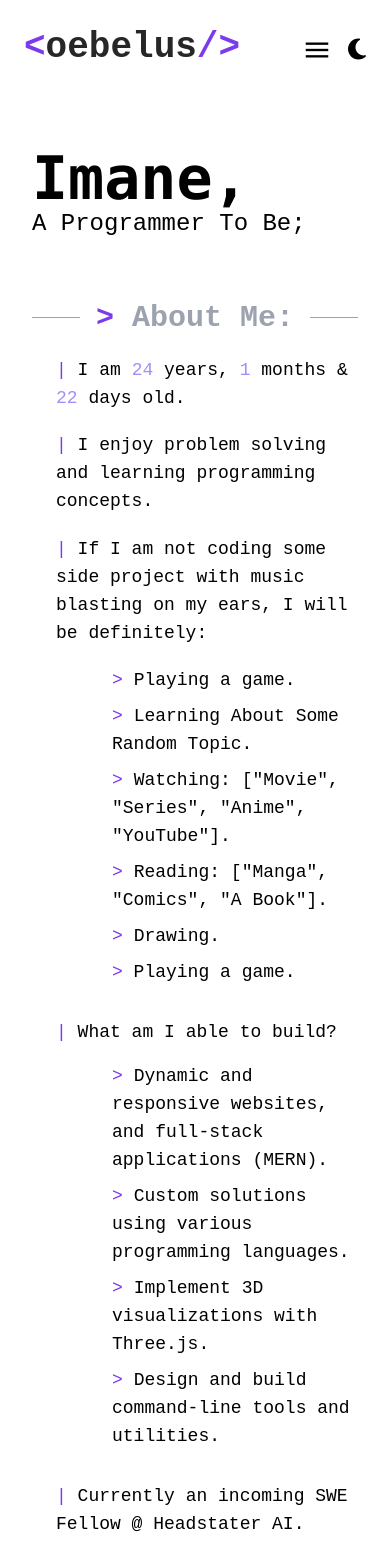
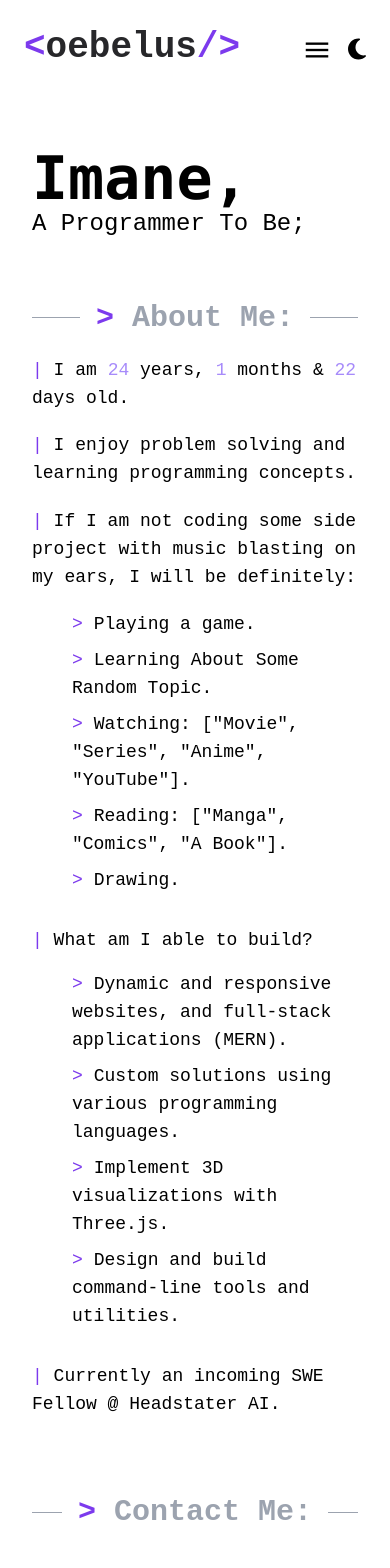
Before and after one commit to oebelus/portfolio, a React (Vite) app: page / in a window 390 px wide. Shown: the top 1568 px of the page. Built offline with nearby package versions, Linux system fonts and the light colour scheme.

Commit message:
fixing the margins

```diff
--- a/src/components/AboutMe.tsx
+++ b/src/components/AboutMe.tsx
@@ -16,29 +16,28 @@ export default function AboutMe() {
                     <span className="text-3xl font-semibold flex-shrink mx-4 text-gray-400"><span className="text-violet-600">{`>`}</span> About Me:</span>
                     <div className="flex-grow border-t border-gray-400"></div>
                 </div>
-                <p className="pl-6 text-lg dark:text-gray-300">
+                <p className="pl-0 md:pl-6 text-lg dark:text-gray-300">
                     <span className="text-violet-600">| </span>I am
                     <span className="text-violet-400"> {getDate().year}</span> years,
                     <span className="text-violet-400"> {getDate().month}</span> months &
                     <span className="text-violet-400"> {getDate().day}</span> days old.
                 </p>
                 <br/>
-                <p className="pl-6 text-lg dark:text-gray-300"><span className="text-violet-600">| </span>I enjoy problem solving and learning programming concepts.</p>
+                <p className="pl-0 md:pl-6 text-lg dark:text-gray-300"><span className="text-violet-600">| </span>I enjoy problem solving and learning programming concepts.</p>
                 <br/>
-                <p className="pl-6 text-lg dark:text-gray-300"><span className="text-violet-600">| </span>If I am not coding some side project with music blasting on my ears, I will be definitely:</p><br/>
+                <p className="pl-0 md:pl-6 text-lg dark:text-gray-300"><span className="text-violet-600">| </span>If I am not coding some side project with music blasting on my ears, I will be definitely:</p><br/>
 
-                <ul className="pl-20 space-y-2 text-lg dark:text-gray-300">
+                <ul className="pl-10 md:pl-20 space-y-2 text-lg dark:text-gray-300">
                     {
                         hobbies.map((hobby, key) => (
                             <li key={key}><span className="text-violet-600">{'>'} </span>{hobby}</li>
                         ))
                     }
-                    <li><span className="text-violet-600">{'>'}</span> Playing a game.</li>
                 </ul>
 
                 <div className="mt-8">
-                    <p className="pl-6 text-lg dark:text-gray-300"><span className="text-violet-600">|</span> What am I able to build?</p>
-                    <ul className="pl-20 mt-4 space-y-2 text-lg dark:text-gray-300">
+                    <p className="pl-0 md:pl-6 text-lg dark:text-gray-300"><span className="text-violet-600">|</span> What am I able to build?</p>
+                    <ul className="pl-10 md:pl-20 mt-4 space-y-2 text-lg dark:text-gray-300">
                         {
                             builds.map((build, key) => (
                                 <li key={key}><span className="text-violet-600">{'>'} </span>{build}</li>
@@ -47,7 +46,7 @@ export default function AboutMe() {
                     </ul>
                 </div>
 
-                <p className="pl-6 mt-8 text-lg dark:text-gray-300"><span className="text-violet-600">| </span>Currently an incoming SWE Fellow @ Headstater AI.</p>
+                <p className="pl-0 md:pl-6 mt-8 text-lg dark:text-gray-300"><span className="text-violet-600">| </span>Currently an incoming SWE Fellow @ Headstater AI.</p>
             </div>
         </div>
     )
```
